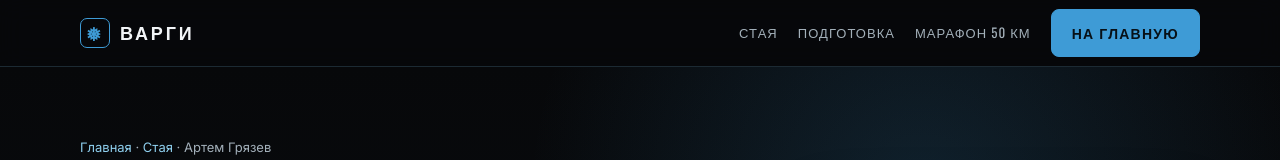
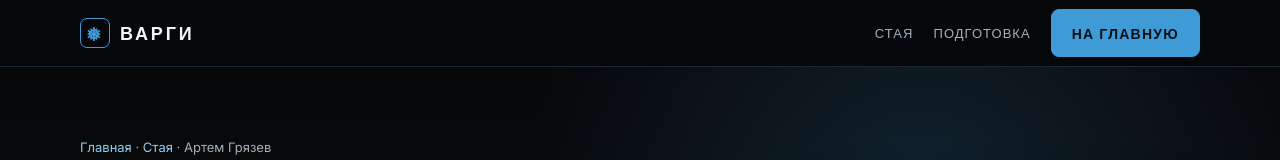
Before and after one commit to vargi-ski/vargi, a plain HTML site: page athletes/artem-gryazev/index.html in a window 1280 px wide. Shown: the top 160 px of the page. Drawn offline with nearby package versions, Linux system fonts and the light colour scheme.

Commit message:
Убрать ссылку на руководство 50 км из профиля

```diff
--- a/athletes/artem-gryazev/index.html
+++ b/athletes/artem-gryazev/index.html
@@ -55,7 +55,7 @@
   <script type="application/ld+json">{"@context":"https://schema.org","@graph":[{"@type":"Person","@id":"https://xn----7sbbfg4a6clj5k.xn--p1ai/athletes/artem-gryazev/#person","name":"Артем Грязев","url":"https://xn----7sbbfg4a6clj5k.xn--p1ai/athletes/artem-gryazev/","image":"https://xn----7sbbfg4a6clj5k.xn--p1ai/assets/artem-gryazev.svg","jobTitle":"Лыжник-марафонец, тренер и вожак стаи ВАРГИ","description":"Трижды мастер спорта, обладатель Суперкубка RussiaLoppet 2025, более 15 лет самостоятельно выстраивает подготовку.","birthPlace":{"@type":"Place","name":"Мурманск"},"award":["Мастер спорта по биатлону","Мастер спорта по лыжным гонкам","Мастер спорта по стрельбе из боевого ручного стрелкового оружия","Суперкубок RussiaLoppet 2025"],"memberOf":{"@id":"https://xn----7sbbfg4a6clj5k.xn--p1ai/#organization"},"sameAs":["https://russialoppet.ru/athletes/17489/"]},{"@type":"SportsOrganization","@id":"https://xn----7sbbfg4a6clj5k.xn--p1ai/#organization","name":"ВАРГИ","alternateName":"Лыжная марафонская стая ВАРГИ","url":"https://xn----7sbbfg4a6clj5k.xn--p1ai/","sport":"Cross-country skiing"},{"@type":"BreadcrumbList","itemListElement":[{"@type":"ListItem","position":1,"name":"ВАРГИ","item":"https://xn----7sbbfg4a6clj5k.xn--p1ai/"},{"@type":"ListItem","position":2,"name":"Стая","item":"https://xn----7sbbfg4a6clj5k.xn--p1ai/team/"},{"@type":"ListItem","position":3,"name":"Артем Грязев","item":"https://xn----7sbbfg4a6clj5k.xn--p1ai/athletes/artem-gryazev/"}]}]}</script>
 </head>
 <body>
-  <header class="site-header"><div class="wrap nav"><a class="brand" href="/"><span class="mark">❅</span> ВАРГИ</a><nav class="nav-links" aria-label="Основная навигация"><a href="/team/">Стая</a><a href="/training-plan/">Подготовка</a><a href="/ski-marathon-50km/">Марафон 50 км</a><a class="btn nav-cta" href="/" data-goal="artem_back_home_header">На главную</a></nav></div></header>
+  <header class="site-header"><div class="wrap nav"><a class="brand" href="/"><span class="mark">❅</span> ВАРГИ</a><nav class="nav-links" aria-label="Основная навигация"><a href="/team/">Стая</a><a href="/training-plan/">Подготовка</a><a class="btn nav-cta" href="/" data-goal="artem_back_home_header">На главную</a></nav></div></header>
   <main>
     <section class="hero athlete-hero"><div class="wrap"><div class="breadcrumbs"><a href="/">Главная</a> · <a href="/team/">Стая</a> · Артем Грязев</div><div class="hero-grid athlete-grid">
       <div><div class="eyebrow">Вожак лыжной марафонской стаи ВАРГИ</div><h1>Артем <span class="ice">Грязев</span></h1><p class="hero-copy">Родился и большую часть жизни прожил в Мурманске. Сегодня живёт на юге, воспитывает сыновей, занимается развитием бизнеса, продолжает соревноваться с сильнейшими марафонцами и строит подготовку по системе, которую более 15 лет проверяет на себе.</p><div class="hero-tags"><span>Трижды мастер спорта</span><span>Суперкубок RussiaLoppet 2025</span><span>56 марафонов</span></div><div class="actions"><a class="btn" href="#path" data-goal="artem_story_start">Путь вожака</a><a class="btn ghost" href="https://russialoppet.ru/athletes/17489/" target="_blank" rel="noopener noreferrer" data-goal="artem_russialoppet_hero">Профиль RussiaLoppet</a></div></div>
```
